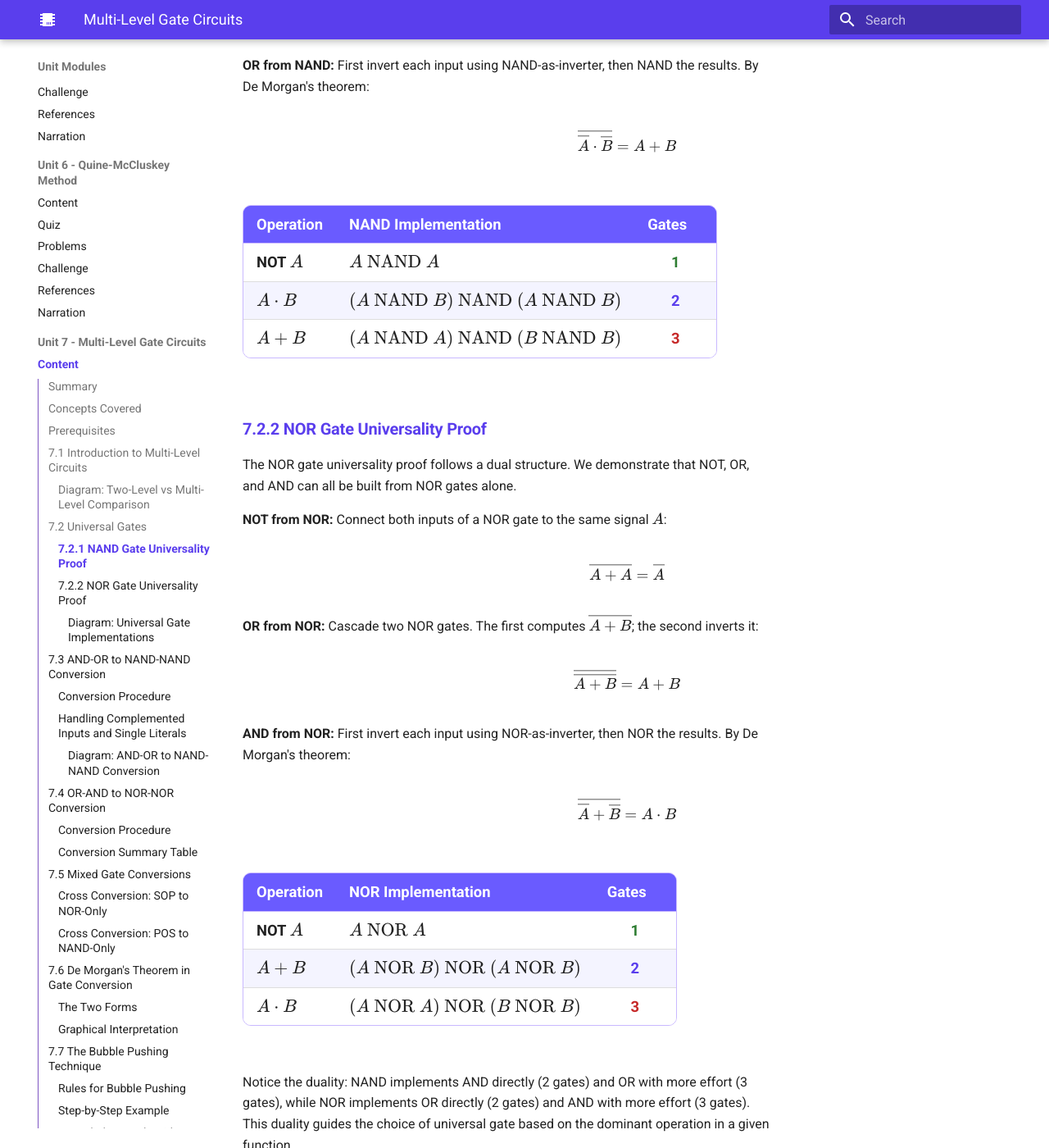
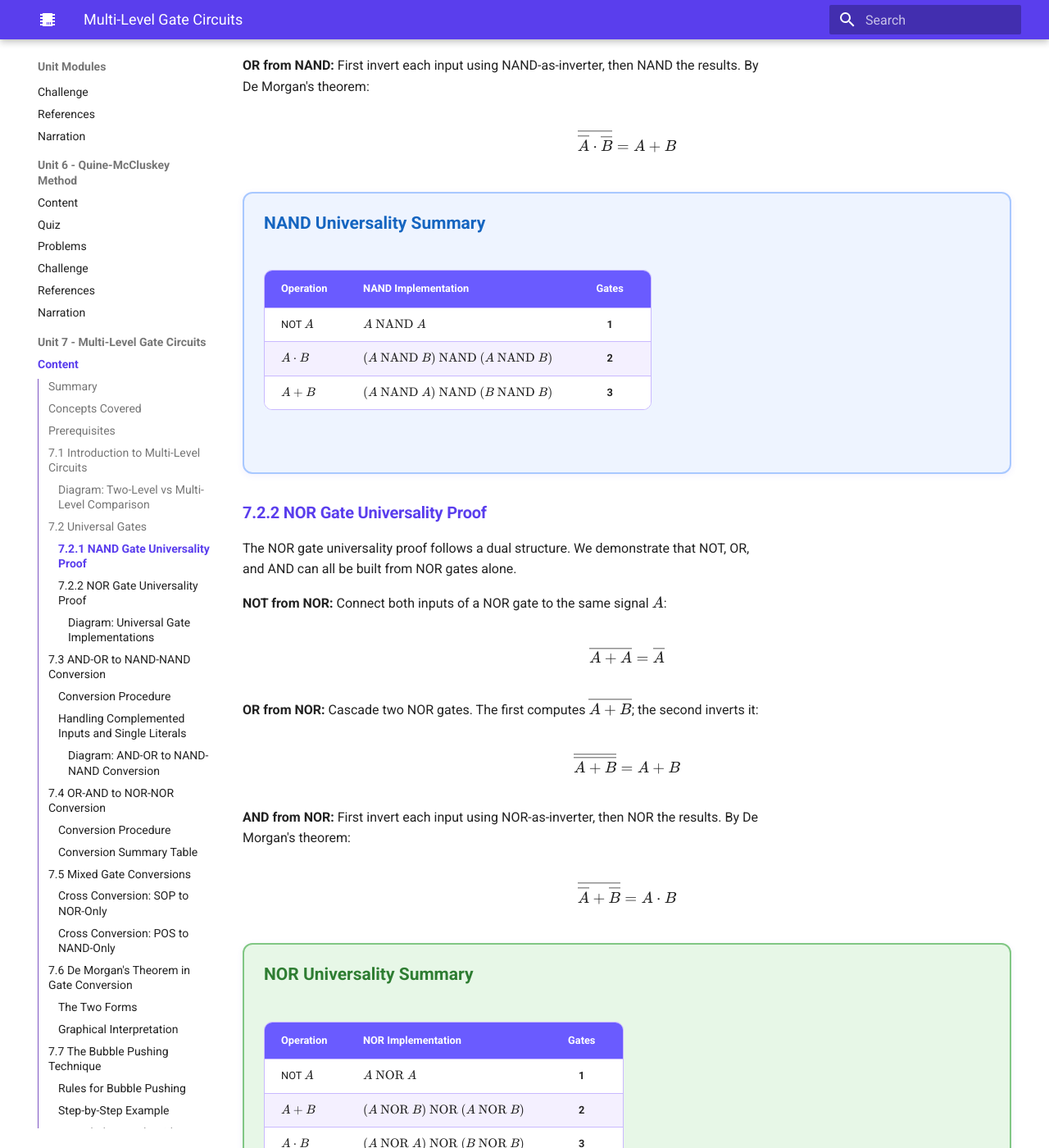
Before and after one commit to Nati-123/intelligent-textbook-ee2301, an MkDocs documentation site: the page built from docs/unit7-multi-level-gates/index.md, in a window 1280 px wide and 1400 px high, scrolled down 4592 px. Shown: the whole window at 82% size. Built offline with MkDocs 1.6.1 and Material for MkDocs 9.7.7, drawn with Linux system fonts in a browser that asks for light colours; nearby versions of some CDN libraries.

Commit message:
Restyle section 7.2 Universal Gates: markdown tables in styled boxes, fix math rendering
- NAND table in blue box with markdown table for proper $...$ math
- NOR table in green box with markdown table
- Added yellow duality principle callout box

Co-Authored-By: Claude Opus 4.6 <noreply@anthropic.com>

```diff
--- a/docs/unit7-multi-level-gates/index.md
+++ b/docs/unit7-multi-level-gates/index.md
@@ -207,14 +207,17 @@ $$\overline{\overline{A \cdot B}} = A \cdot B$$
 
 $$\overline{\overline{A} \cdot \overline{B}} = A + B$$
 
-<table style="font-size: 0.92rem; margin: 1.2rem auto; border-collapse: collapse;">
-<thead><tr style="background: #6A5BFF; color: #fff;"><th style="padding: 8px 16px;">Operation</th><th style="padding: 8px 16px;">NAND Implementation</th><th style="padding: 8px 16px;">Gates</th></tr></thead>
-<tbody>
-<tr><td style="padding: 8px 16px; border-bottom: 1px solid #ddd; font-weight: 600;">NOT <span class="arithmatex">\(A\)</span></td><td style="padding: 8px 16px; border-bottom: 1px solid #ddd;"><span class="arithmatex">\(A \text{ NAND } A\)</span></td><td style="padding: 8px 16px; border-bottom: 1px solid #ddd; text-align: center; font-weight: 700; color: #2E7D32;">1</td></tr>
-<tr style="background: #f4f4ff;"><td style="padding: 8px 16px; border-bottom: 1px solid #ddd; font-weight: 600;"><span class="arithmatex">\(A \cdot B\)</span></td><td style="padding: 8px 16px; border-bottom: 1px solid #ddd;"><span class="arithmatex">\((A \text{ NAND } B) \text{ NAND } (A \text{ NAND } B)\)</span></td><td style="padding: 8px 16px; border-bottom: 1px solid #ddd; text-align: center; font-weight: 700; color: #5A3EED;">2</td></tr>
-<tr><td style="padding: 8px 16px; font-weight: 600;"><span class="arithmatex">\(A + B\)</span></td><td style="padding: 8px 16px;"><span class="arithmatex">\((A \text{ NAND } A) \text{ NAND } (B \text{ NAND } B)\)</span></td><td style="padding: 8px 16px; text-align: center; font-weight: 700; color: #C62828;">3</td></tr>
-</tbody>
-</table>
+<div markdown style="background: #EEF4FF; border: 2px solid #A8C8FF; border-radius: 12px; padding: 20px 24px; margin: 1.2rem 0; box-shadow: 0 2px 8px rgba(90,61,237,0.07);">
+
+<p style="color: #1565C0; font-weight: 700; font-size: 1.05rem; margin-top: 0; margin-bottom: 12px;">NAND Universality Summary</p>
+
+| Operation | NAND Implementation | Gates |
+|-----------|-------------------|:-----:|
+| NOT $A$ | $A \text{ NAND } A$ | **1** |
+| $A \cdot B$ | $(A \text{ NAND } B) \text{ NAND } (A \text{ NAND } B)$ | **2** |
+| $A + B$ | $(A \text{ NAND } A) \text{ NAND } (B \text{ NAND } B)$ | **3** |
+
+</div>
 
 ### 7.2.2 NOR Gate Universality Proof
 
@@ -232,16 +235,25 @@ $$\overline{\overline{A + B}} = A + B$$
 
 $$\overline{\overline{A} + \overline{B}} = A \cdot B$$
 
-<table style="font-size: 0.92rem; margin: 1.2rem auto; border-collapse: collapse;">
-<thead><tr style="background: #6A5BFF; color: #fff;"><th style="padding: 8px 16px;">Operation</th><th style="padding: 8px 16px;">NOR Implementation</th><th style="padding: 8px 16px;">Gates</th></tr></thead>
-<tbody>
-<tr><td style="padding: 8px 16px; border-bottom: 1px solid #ddd; font-weight: 600;">NOT <span class="arithmatex">\(A\)</span></td><td style="padding: 8px 16px; border-bottom: 1px solid #ddd;"><span class="arithmatex">\(A \text{ NOR } A\)</span></td><td style="padding: 8px 16px; border-bottom: 1px solid #ddd; text-align: center; font-weight: 700; color: #2E7D32;">1</td></tr>
-<tr style="background: #f4f4ff;"><td style="padding: 8px 16px; border-bottom: 1px solid #ddd; font-weight: 600;"><span class="arithmatex">\(A + B\)</span></td><td style="padding: 8px 16px; border-bottom: 1px solid #ddd;"><span class="arithmatex">\((A \text{ NOR } B) \text{ NOR } (A \text{ NOR } B)\)</span></td><td style="padding: 8px 16px; border-bottom: 1px solid #ddd; text-align: center; font-weight: 700; color: #5A3EED;">2</td></tr>
-<tr><td style="padding: 8px 16px; font-weight: 600;"><span class="arithmatex">\(A \cdot B\)</span></td><td style="padding: 8px 16px;"><span class="arithmatex">\((A \text{ NOR } A) \text{ NOR } (B \text{ NOR } B)\)</span></td><td style="padding: 8px 16px; text-align: center; font-weight: 700; color: #C62828;">3</td></tr>
-</tbody>
-</table>
+<div markdown style="background: #E7F7E7; border: 2px solid #81C784; border-radius: 12px; padding: 20px 24px; margin: 1.2rem 0; box-shadow: 0 2px 8px rgba(90,61,237,0.07);">
+
+<p style="color: #2E7D32; font-weight: 700; font-size: 1.05rem; margin-top: 0; margin-bottom: 12px;">NOR Universality Summary</p>
+
+| Operation | NOR Implementation | Gates |
+|-----------|-------------------|:-----:|
+| NOT $A$ | $A \text{ NOR } A$ | **1** |
+| $A + B$ | $(A \text{ NOR } B) \text{ NOR } (A \text{ NOR } B)$ | **2** |
+| $A \cdot B$ | $(A \text{ NOR } A) \text{ NOR } (B \text{ NOR } B)$ | **3** |
+
+</div>
+
+<div markdown style="background: #FFF7DD; border: 2px solid #F0D87A; border-radius: 12px; padding: 20px 24px; margin: 1.2rem 0; box-shadow: 0 2px 8px rgba(90,61,237,0.07);">
+
+<p style="color: #8D6E00; font-weight: 700; font-size: 1.05rem; margin-top: 0; margin-bottom: 8px;">Duality Principle</p>
 
 Notice the duality: NAND implements AND directly (2 gates) and OR with more effort (3 gates), while NOR implements OR directly (2 gates) and AND with more effort (3 gates). This duality guides the choice of universal gate based on the dominant operation in a given function.
+
+</div>
 
 #### Diagram: Universal Gate Implementations
 
```
